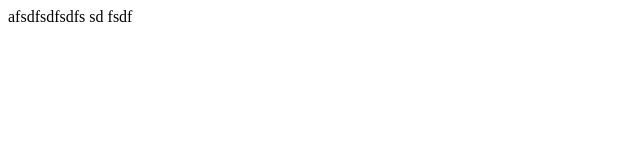
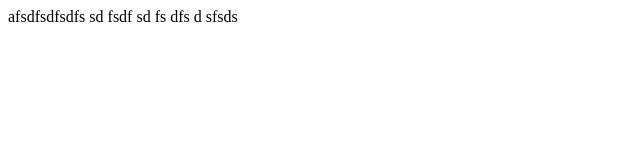
Before and after one commit to cmefly97/intellij2, a plain HTML site: page index.html in a window 1280 px wide. Shown: the whole page, without its empty margins (0-640 px from the left). Drawn offline with Linux system fonts and the light colour scheme.

Commit message:
second commit

```diff
--- a/index.html
+++ b/index.html
@@ -9,5 +9,13 @@
 sd
 fsdf
 
+sd
+fs
+dfs
+d
+
+
+sfsds
+
 </body>
 </html>
```
Also changed, not shown: 1 other file.
